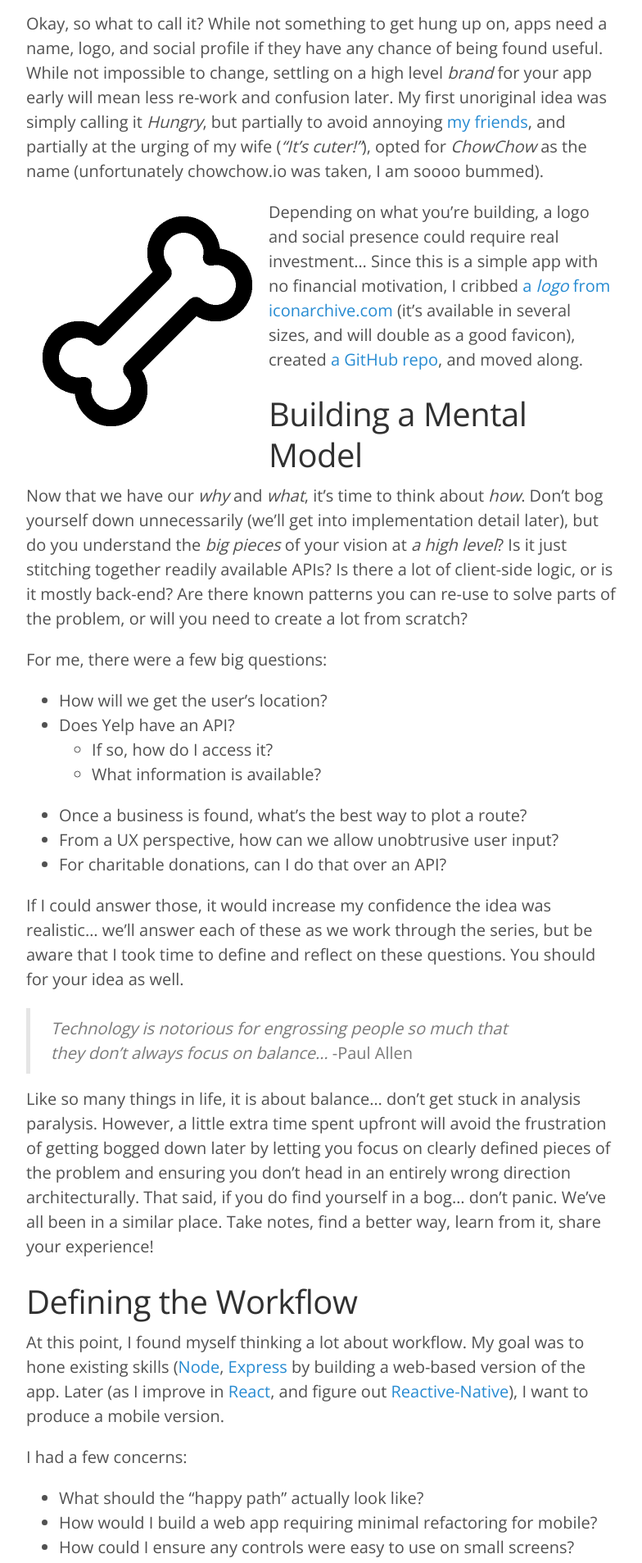
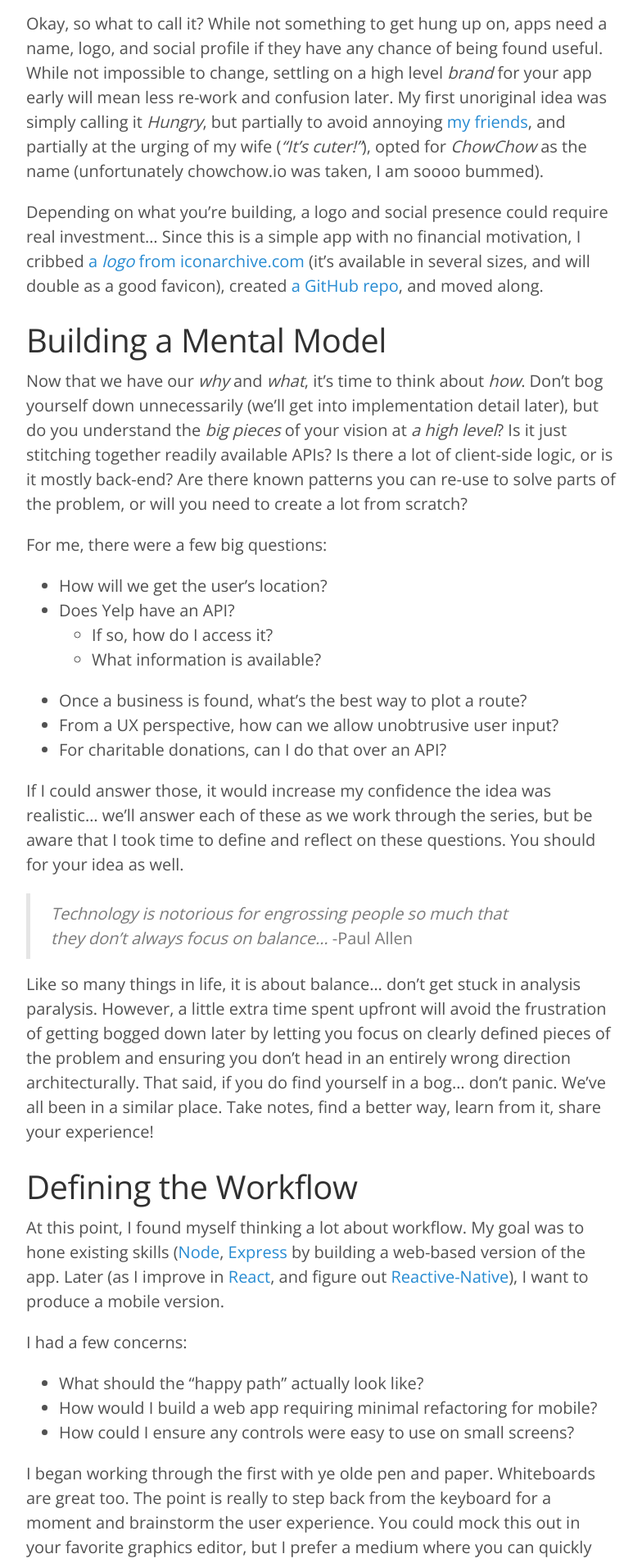
Before and after one commit to deadlysyn/blog, a Jekyll site: the page built from _posts/2018-01-08-idea-to-app-part-1.md, in a window 1280 px wide. Shown: the part 3422-5329 px from the top of the page at 82% size, without its empty margins (248-1032 px from the left). Built offline with Jekyll 4.4.1, drawn with Linux system fonts in a browser that asks for light colours; a script that is not in the unit is left out.

Commit message:
remove image

```diff
--- a/_posts/2018-01-08-idea-to-app-part-1.md
+++ b/_posts/2018-01-08-idea-to-app-part-1.md
@@ -56,8 +56,6 @@ It's amazing how the imagination runs wild as you start to think through a new i
 > _As programmers, we have a magic power, and with great power comes great responsibility.  We need to think about the good we can do with this ability._ -Aaron Swartz
 
 Okay, so what to call it?  While not something to get hung up on, apps need a name, logo, and social profile if they have any chance of being found useful.  While not impossible to change, settling on a high level _brand_ for your app early will mean less re-work and confusion later.  My first unoriginal idea was simply calling it _Hungry_, but partially to avoid annoying [my friends](http://hungry.com), and partially at the urging of my wife (_"It's cuter!"_), opted for _ChowChow_ as the name (unfortunately chowchow.io was taken, I am soooo bummed).
-
-<img style="float: left; margin: 1em" width=256 height=256 src="{{site.baseurl}}/media/chowchow_big.png">
 
 Depending on what you're building, a logo and social presence could require real investment...  Since this is a simple app with no financial motivation, I cribbed [a _logo_ from iconarchive.com](http://www.iconarchive.com/show/windows-8-icons-by-icons8/Animals-Dog-Bone-icon.html) (it's available in several sizes, and will double as a good favicon), created [a GitHub repo](https://github.com/deadlysyn/chowchow), and moved along.
 
```
